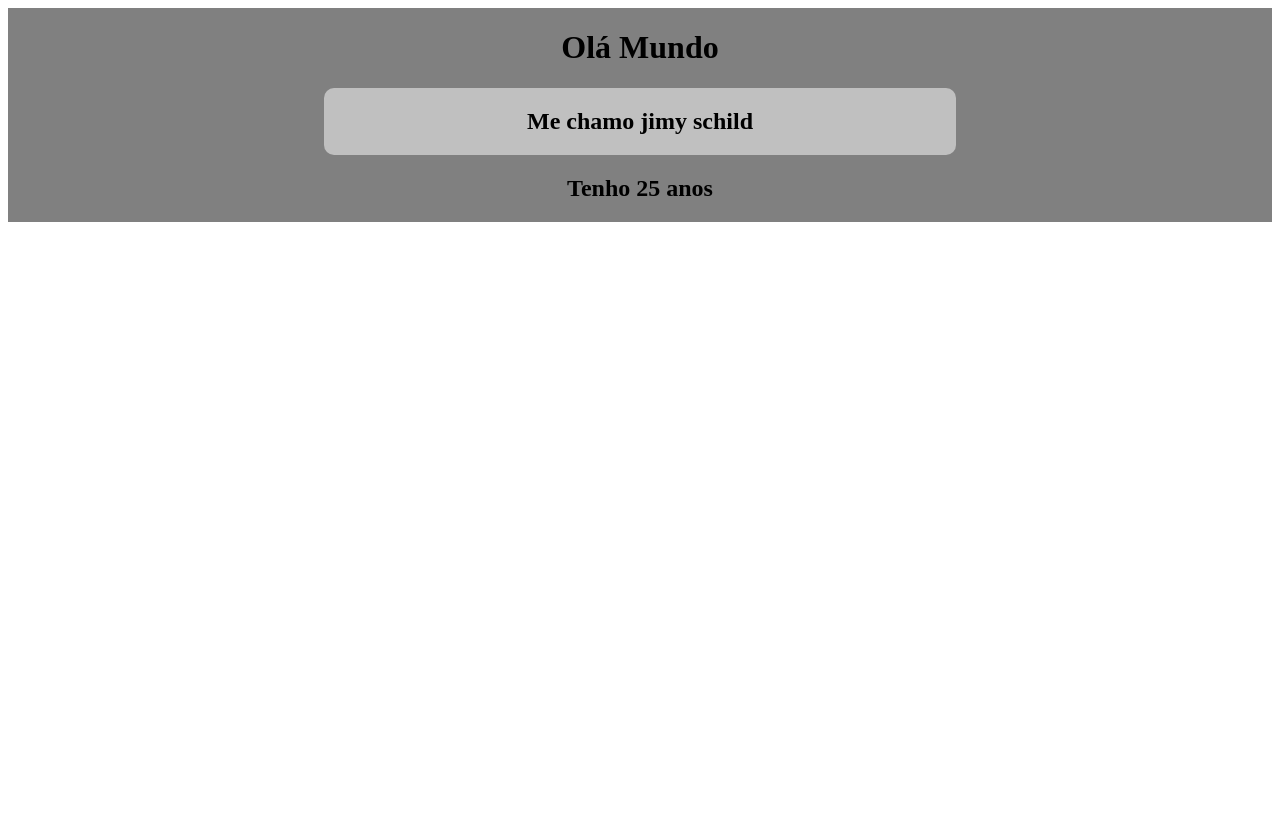
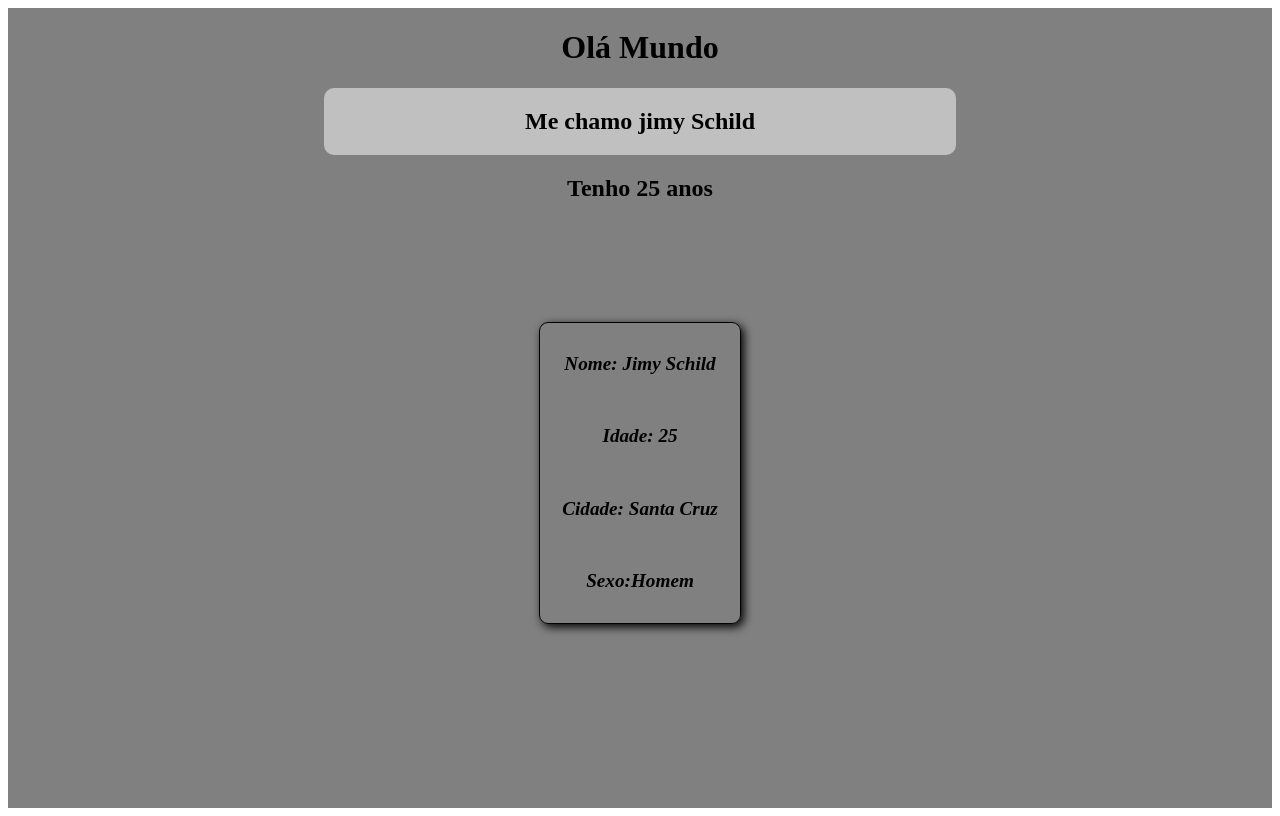
Before and after one commit to jimyschild/aprendendo-react, a React (Vite) app: page / in a window 1280 px wide. Built offline with nearby package versions, Linux system fonts and the light colour scheme.

Commit message:
ajustando card com props

```diff
--- a/src/App.css
+++ b/src/App.css
@@ -3,6 +3,7 @@
   display: flex;
   flex-direction: column;
   align-items: center;
+  height: 100vh;
 }
 
 .div-name {
@@ -12,3 +13,23 @@
   background-color: rgba(255, 255, 255, 0.5);
   border-radius: 10px;
 }
+
+.div-card {
+  margin-top: 100px;
+  border: 1px solid black;
+  height: 300px;
+  width: 200px;
+  border-radius: 9px;
+  box-shadow: 3px 3px 10px black;
+  display: flex;
+  flex-direction: column;
+  align-items: center;
+  justify-content: center;
+  justify-content: space-evenly;
+}
+
+.div-card p {
+  font-style: italic;
+  font-size: larger;
+  font-weight: 600;
+}
--- a/src/App.tsx
+++ b/src/App.tsx
@@ -1,5 +1,6 @@
 import Header from './assets/nome'
 import Idade from './assets/idade';
+import InfCard from './assets/card';
 import './App.css';
 
 function App() {
@@ -7,7 +8,8 @@ function App() {
   return <>
     <h1>Olá Mundo</h1>
     <Header />
-    <Idade anos='25' />
+    <Idade anos={25} />
+    <InfCard nome='Jimy Schild' idade={25} ciadade='Santa Cruz' sexo='Homem' />
   </>
 
 
--- /dev/null
+++ b/src/assets/card.tsx
@@ -0,0 +1,24 @@
+type Infos = {
+    nome: string;
+    idade: number;
+    ciadade: string;
+    sexo?: string;
+}
+
+function InfCard(user: Infos) {
+    const nome = user.nome
+    const idade = user.idade
+    const sexo = user.sexo
+    const cidade = user.ciadade
+
+    return (
+        <div className="div-card">
+            <p>Nome: {nome}</p>
+            <p>Idade: {idade}</p>
+            <p>Cidade: {cidade}</p>
+            <p>Sexo:{sexo}</p>
+        </div>
+
+    )
+}
+export default InfCard
--- a/src/assets/idade.tsx
+++ b/src/assets/idade.tsx
@@ -1,5 +1,5 @@
-function Idade(props) {
-    const anos = 25
+function Idade(props: number) {
+
     return <h2 className="idade-estilo">Tenho {props.anos} anos</h2>
 }
 export default Idade;
--- a/src/assets/nome.tsx
+++ b/src/assets/nome.tsx
@@ -1,7 +1,7 @@
 
 function Header() {
     const nome = 'jimy'
-    const lastName = 'schild'
+    const lastName = 'Schild'
     return (
         <div className="div-name">
             <h2 className="nome-estilo">Me chamo {nome} {lastName}</h2>
```
